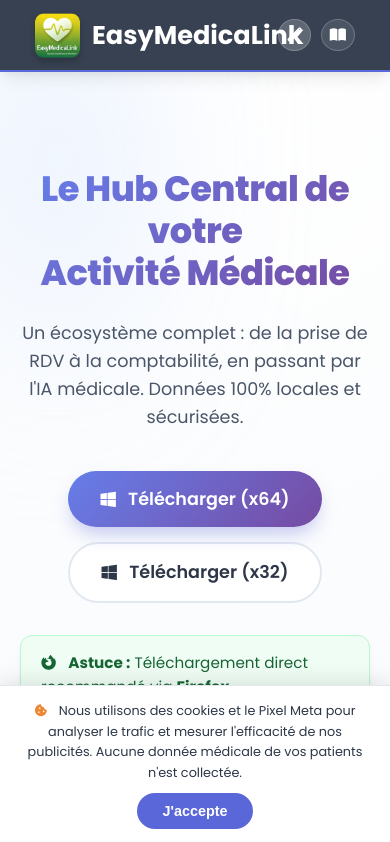
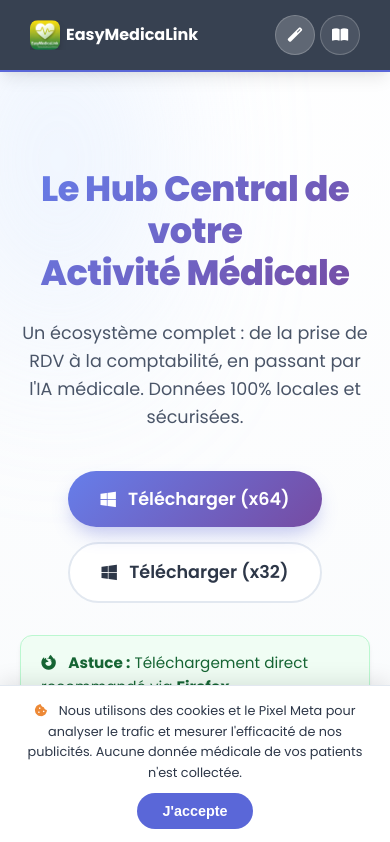
Before and after one commit to Sastouka/EasyMedicaLinkLocale, a plain HTML site: page index.html in a window 390 px wide. Shown: the top 842 px of the page. Drawn offline with Linux system fonts and the light colour scheme.

Commit message:
Add files via upload

```diff
--- a/index.html
+++ b/index.html
@@ -349,8 +349,23 @@
         @media (max-width: 1024px) { .split-container, .split-container.reverse { flex-direction: column; gap: 3rem; text-align: center; } h2::after { left: 50%; transform: translateX(-50%); } .img-col { max-width: 600px; margin: 0 auto; } }
 
         @media (max-width: 768px) {
-            h1 { font-size: 2.2rem; } .hero-desc { font-size: 1.1rem; } .navbar { padding: 0 15px; }
-            .nav-link-guide span { display: none; } .nav-link-guide { padding: 8px; border-radius: 50%; } .nav-link-guide i { margin: 0; }
+            h1 { font-size: 2.2rem; }
+            .hero-desc { font-size: 1.1rem; }
+
+            /* --- CORRECTION NAVBAR MOBILE --- */
+            .navbar { padding: 0 10px; } /* Moins de marge sur les côtés */
+
+            /* On réduit la taille du texte et de l'image du logo */
+            .logo { font-size: 1rem; white-space: nowrap; overflow: hidden; text-overflow: ellipsis; }
+            .logo img { height: 30px; margin-right: 6px; }
+
+            /* On rapproche les boutons d'action */
+            .nav-actions { gap: 5px; }
+
+            /* Style des boutons ronds */
+            .nav-link-guide span { display: none; }
+            .nav-link-guide { padding: 8px; border-radius: 50%; width: 40px; height: 40px; justify-content: center; }
+            .nav-link-guide i { margin: 0; }
 
             /* --- CORRECTION DES BOUTONS FLOTTANTS --- */
             .btn-float span:not(.arch-badge) { display: none; }
```
